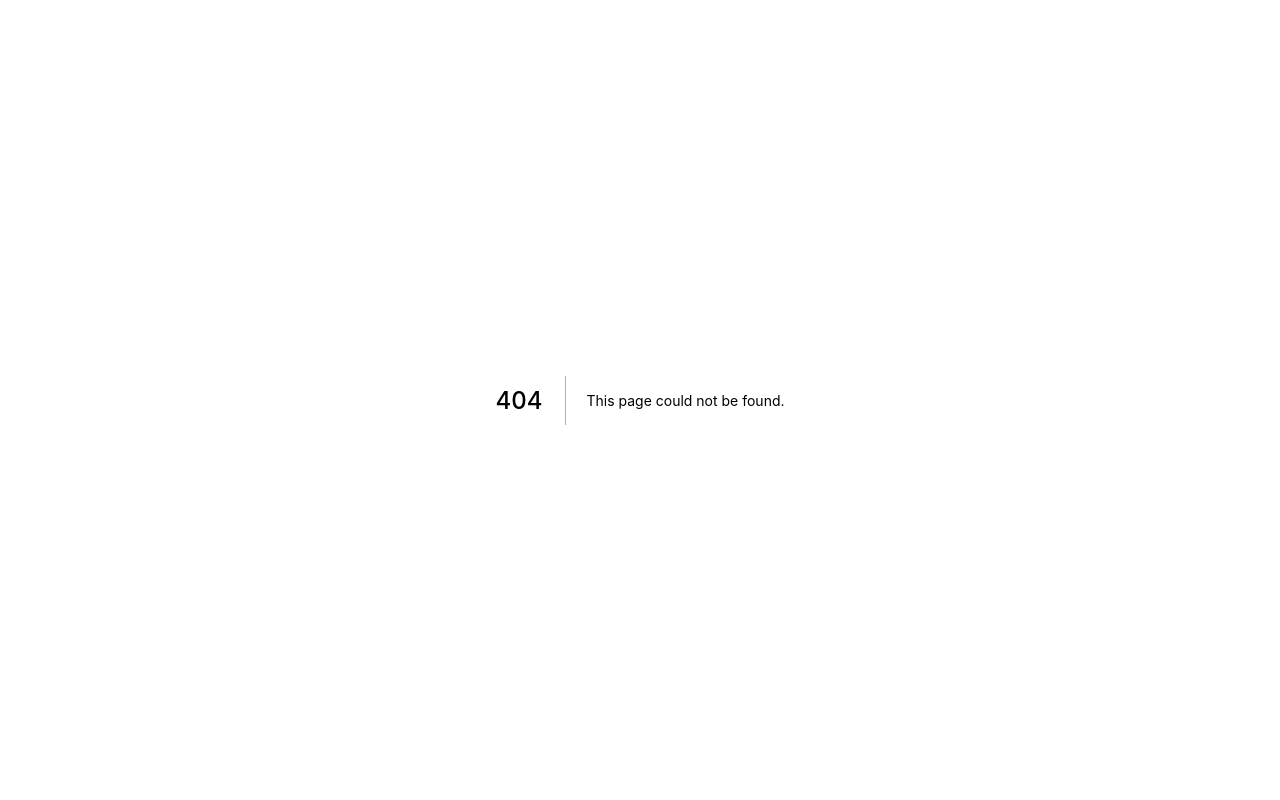
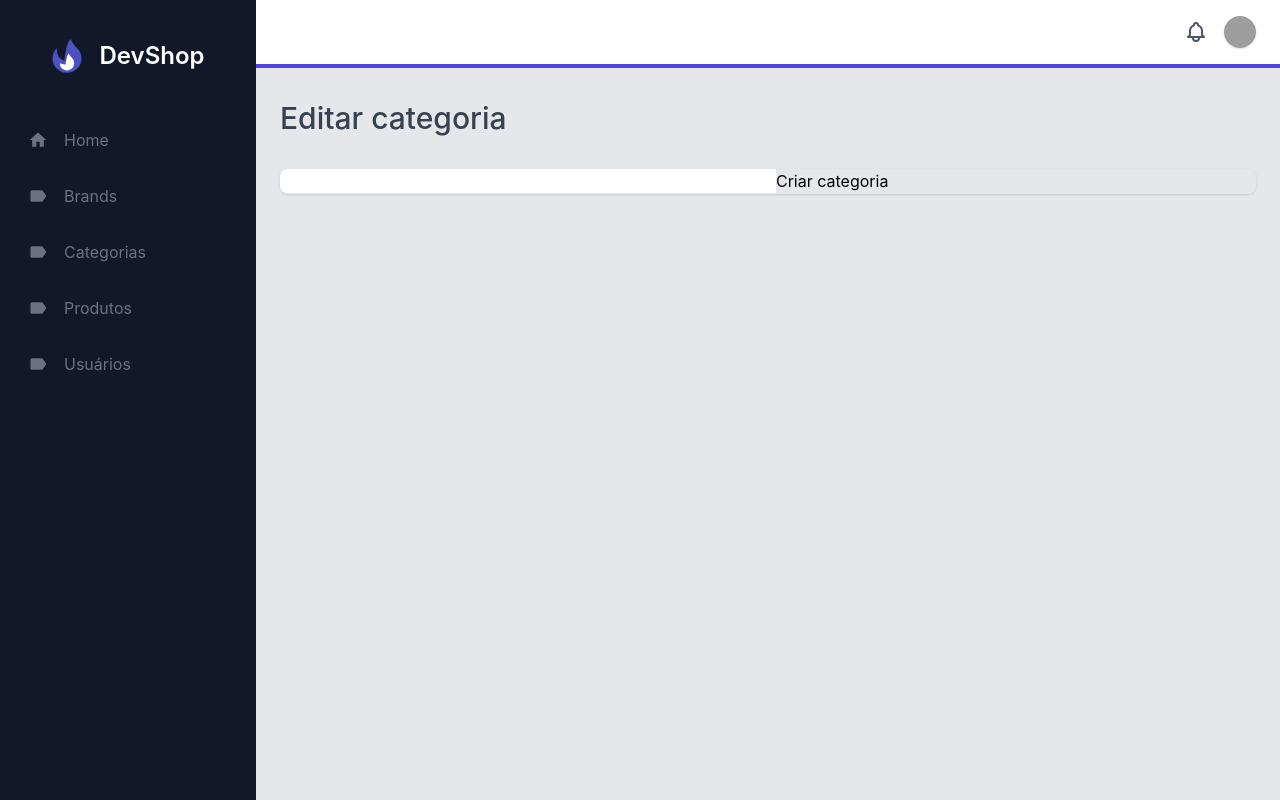
Before and after one commit to jeandsontb/devshop-front, a Next.js app in the folder panel/: page /categories/1/edit in a window 1280 px wide. Before the commit this address had no page. Built offline with nearby package versions, Linux system fonts and the light colour scheme; no server answers; grey boxes are pictures that could not be loaded.

Commit message:
implements edit

```diff
--- /dev/null
+++ b/panel/pages/categories/[id]/edit.tsx
@@ -0,0 +1,95 @@
+import { useRouter } from "next/router";
+import React, { useEffect } from "react";
+import { useMutation, useQuery } from "../../../hooks/graphql";
+import { useFormik } from "formik";
+import { Layout } from "../../../components/layout";
+import { Title } from "../../../components/title";
+
+const UPDATE_CATEGORY = `
+  mutation updateCategory($id: String!, $name: String!, $slug: String!) {
+    updateCategory (input: {
+      id: $id,
+      name: $name,
+      slug: $slug
+    }) {
+      id,
+      name,
+      slug
+    }
+  }
+`;
+
+const Edit = () => {
+  const router = useRouter();
+  const { data } = useQuery(`
+  query {
+    getCategoryById(id: "${router.query.id}") {
+      id,
+      name,
+      slug
+    }
+  }
+  `);
+
+  const [updatedData, updateCategory] = useMutation(UPDATE_CATEGORY);
+
+  const form = useFormik({
+    initialValues: {
+      name: "",
+      slug: "",
+    },
+    onSubmit: async (values) => {
+      const category = {
+        ...values,
+        id: router.query.id,
+      };
+
+      console.log(category);
+
+      const responseData = await updateCategory(category);
+      if (responseData && !responseData.errors) {
+        router.push("/categories");
+      }
+    },
+  });
+
+  useEffect(() => {
+    if (data && data.getCategoryById) {
+      form.setFieldValue("name", data.getCategoryById.name);
+      form.setFieldValue("slug", data.getCategoryById.slug);
+    }
+  }, [data]);
+
+  return (
+    <Layout>
+      <Title>Editar categoria</Title>
+      <div className="flex flex-col mt-8">
+        {/* <div className="mb-6">
+          <a href="">Editar categoria</a>
+        </div> */}
+
+        <div className="-my-2 py-2 overflow-x-auto sm:-mx-6 sm:px-6 lg:-mx-8 lg:px-8">
+          <div className="align-middle inline-block min-w-full shadow overflow-hidden sm:rounded-lg border-b border-gray-200">
+            <form onSubmit={form.handleSubmit}>
+              <input
+                type="text"
+                name="name"
+                onChange={form.handleChange}
+                value={form.values.name}
+              />
+              <input
+                type="text"
+                name="slug"
+                onChange={form.handleChange}
+                value={form.values.slug}
+              />
+              <button type="submit">Criar categoria</button>
+            </form>
+          </div>
+        </div>
+      </div>
+    </Layout>
+  );
+};
+
+export default Edit;
--- a/panel/pages/categories/create.tsx
+++ b/panel/pages/categories/create.tsx
@@ -29,8 +29,6 @@
     },
     onSubmit: async (values) => {
       const data = await createCategory(values);
-
-      console.log(data);
       if (data && !data.errors) {
         router.push("/categories");
       }
--- a/panel/pages/categories/index.tsx
+++ b/panel/pages/categories/index.tsx
@@ -76,12 +76,11 @@
                           </Table.Td>
 
                           <Table.Td>
-                            <a
-                              href="#"
-                              className="text-indigo-600 hover:text-indigo-900"
-                            >
-                              Edit
-                            </a>
+                            <Link href={`/categories/${item.id}/edit`}>
+                              <a className="text-indigo-600 hover:text-indigo-900">
+                                Edit
+                              </a>
+                            </Link>
                             {" | "}
                             <a
                               href="#"
```
